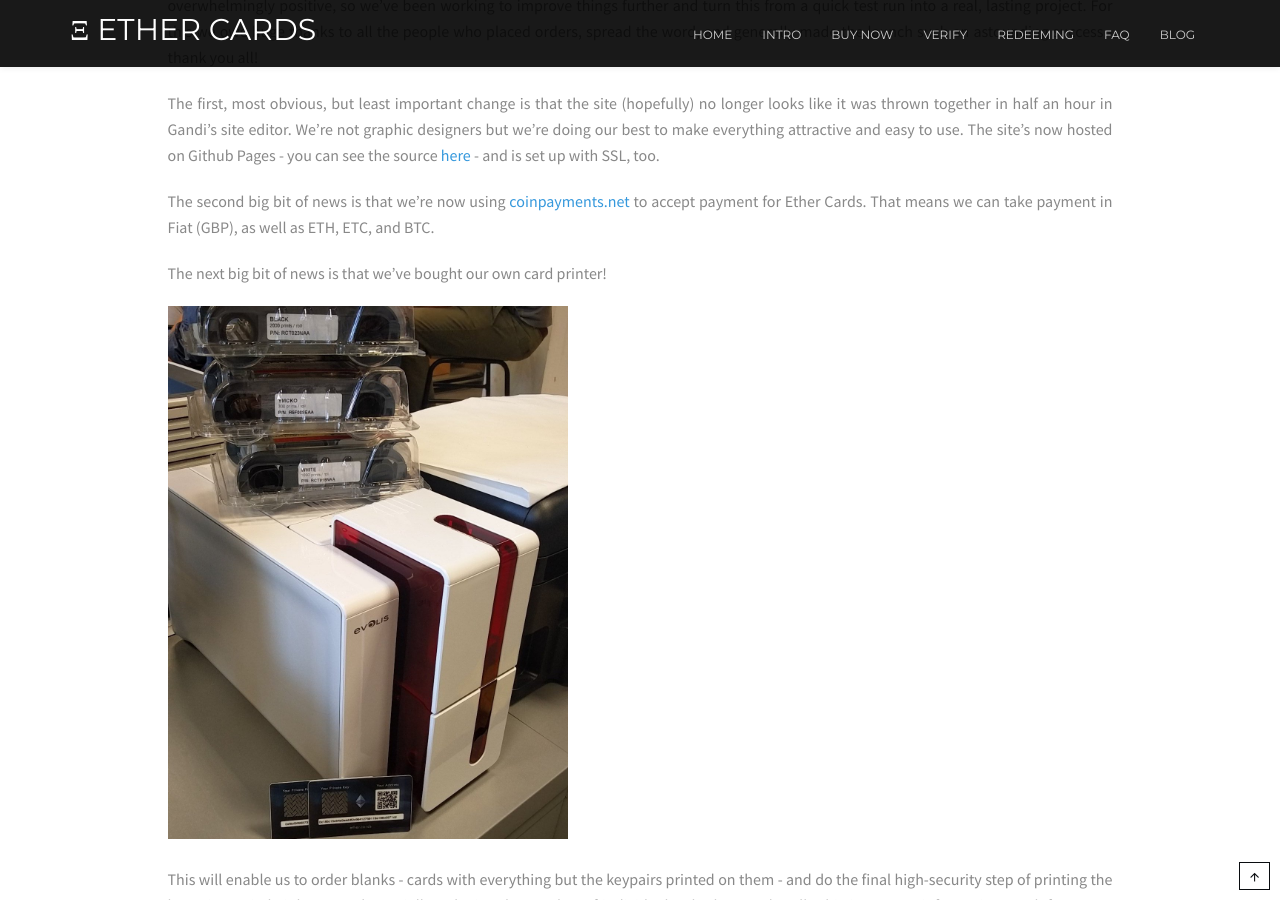
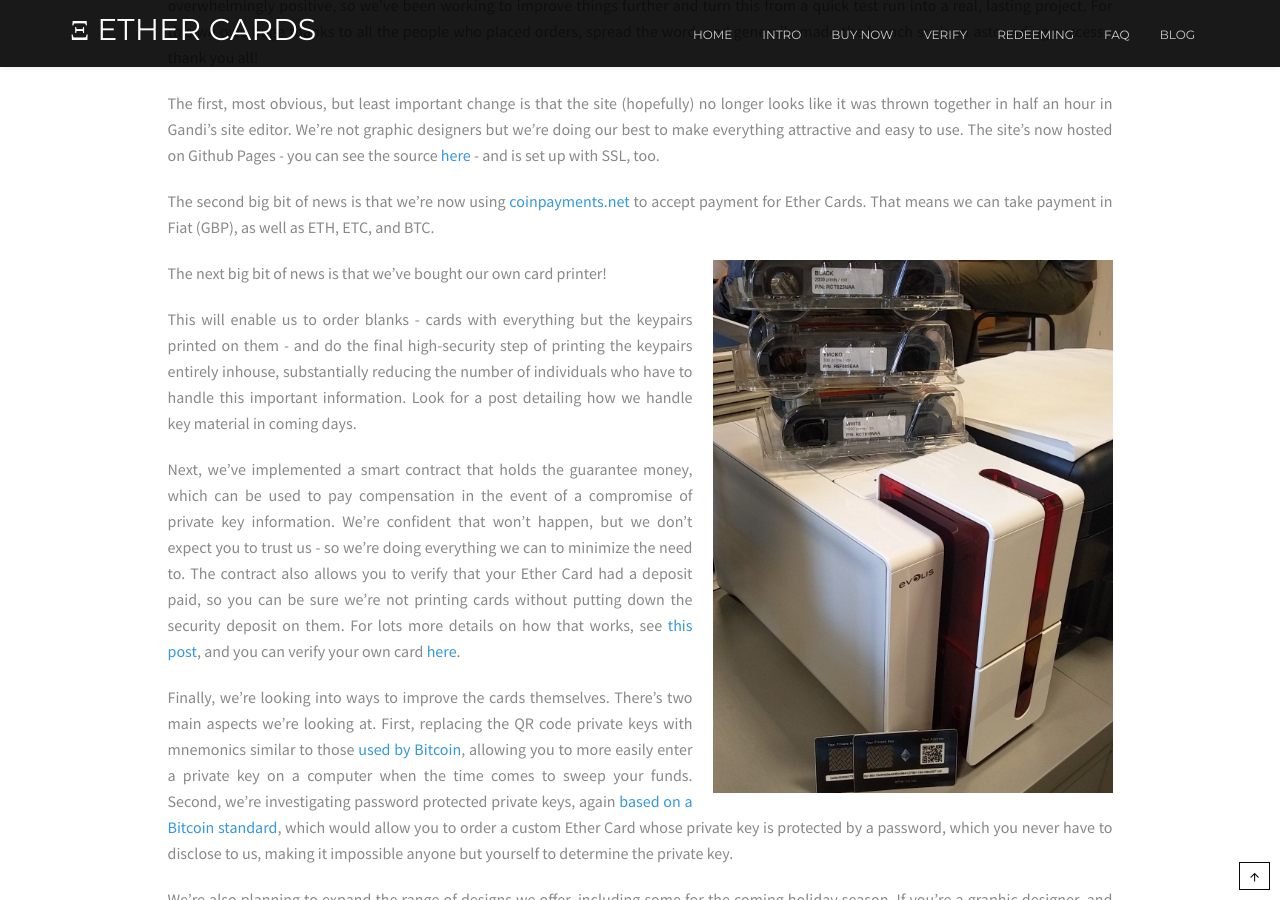
Before and after one commit to kevinmonahan/ethercards.github.io, a Jekyll site: the page built from _posts/2016-09-08-changes.md, in a window 1280 px wide and 900 px high, scrolled down 361 px. Built offline with Jekyll 4.4.1, drawn with Linux system fonts in a browser that asks for light colours; nearby versions of some CDN libraries; some web fonts are replaced.

Commit message:
Float image right

```diff
--- a/_posts/2016-09-08-changes.md
+++ b/_posts/2016-09-08-changes.md
@@ -9,9 +9,9 @@ The first, most obvious, but least important change is that the site (hopefully)
 
 The second big bit of news is that we're now using [coinpayments.net](https://coinpayments.net/) to accept payment for Ether Cards. That means we can take payment in Fiat (GBP), as well as ETH, ETC, and BTC.
 
+<img src="/img/printer.jpeg" width="400" style="float: right; margin-left: 20px">
+
 The next big bit of news is that we've bought our own card printer!
-
-<img src="/img/printer.jpeg" width="400">
 
 This will enable us to order blanks - cards with everything but the keypairs printed on them - and do the final high-security step of printing the keypairs entirely inhouse, substantially reducing the number of individuals who have to handle this important information. Look for a post detailing how we handle key material in coming days.
 
```
